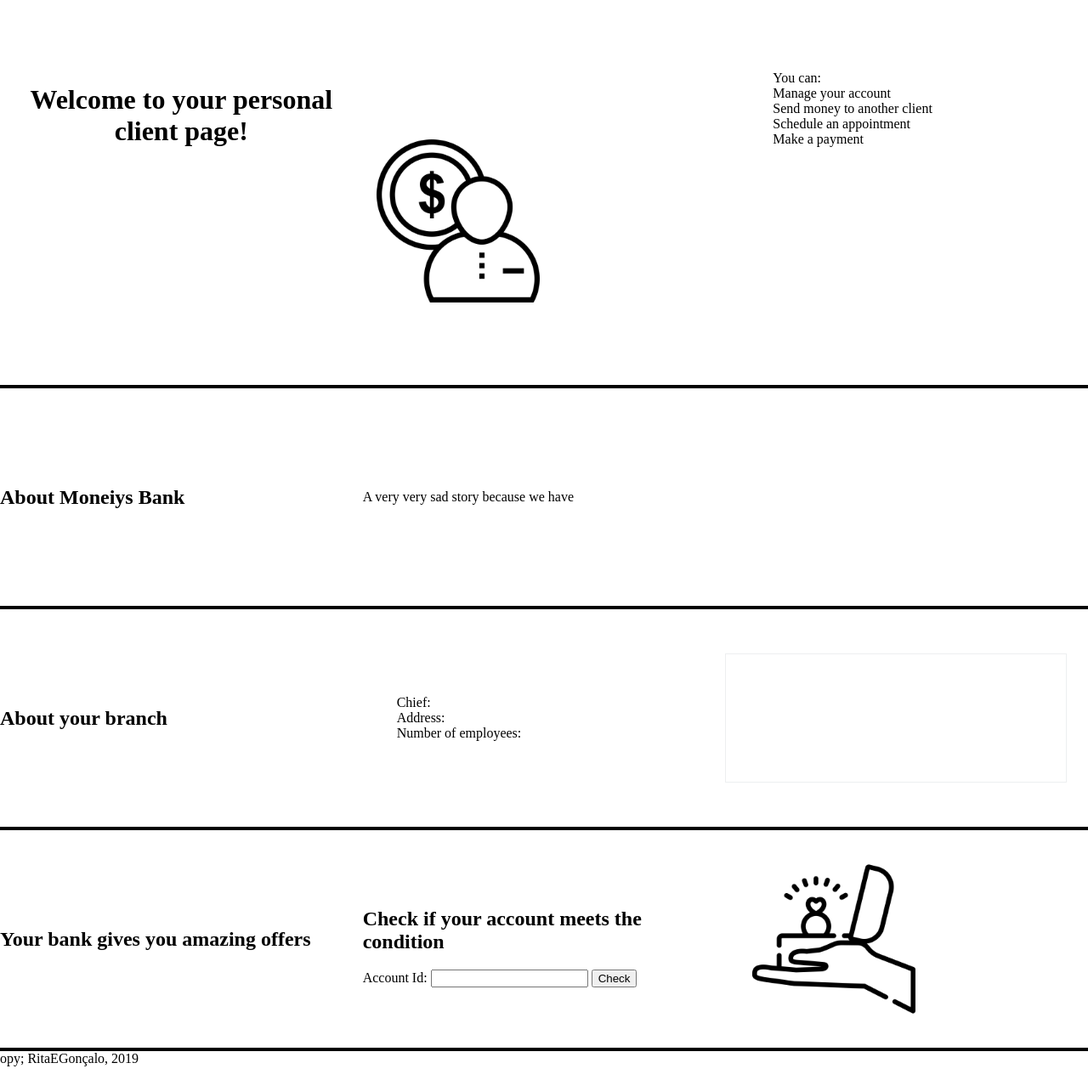
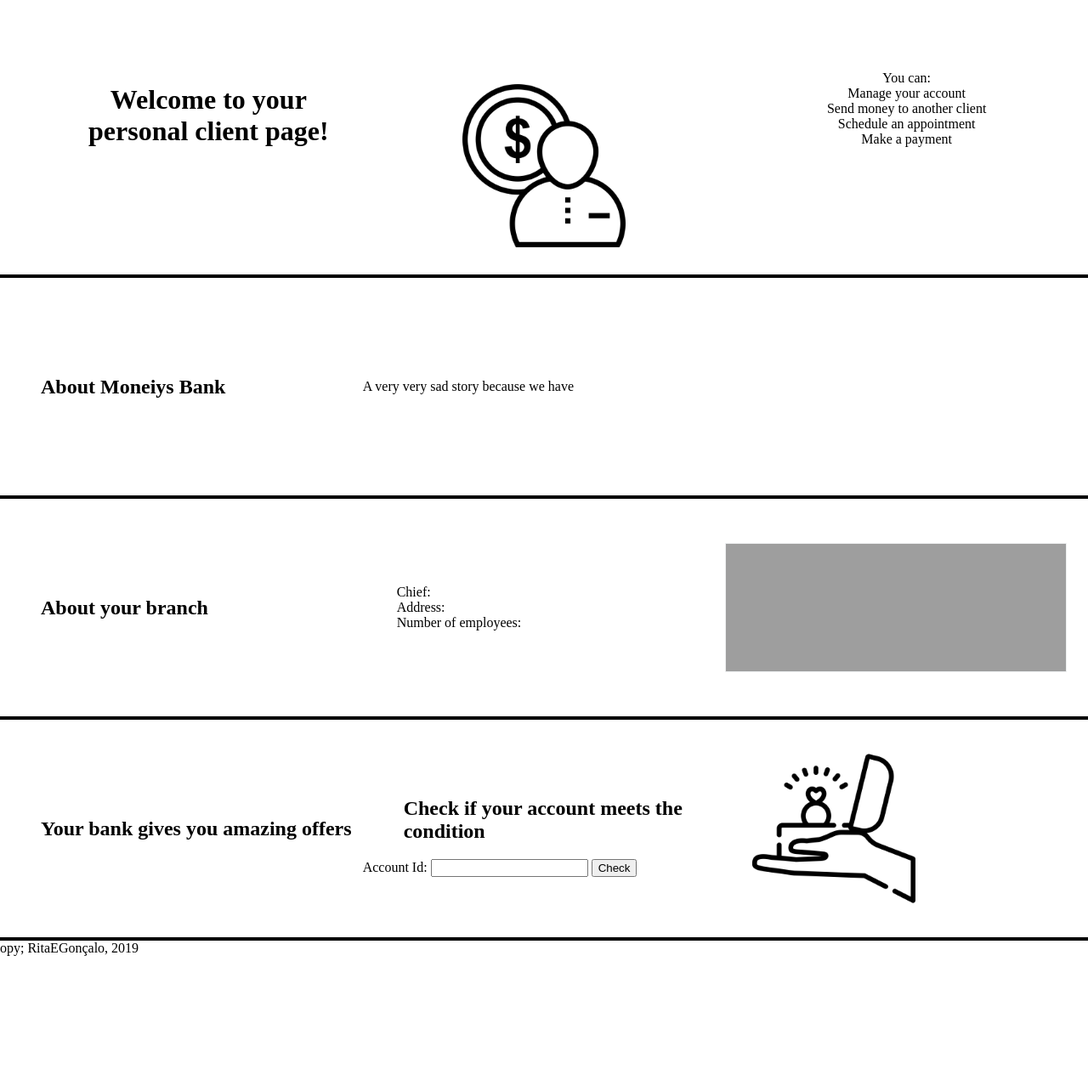
Before and after one commit to RitaMartinho/SIBD, a PHP site: page /Interface/generalview_user.html in a window 1280 px wide. Shown: the part 151-1422 px from the top of the page at 85% size. After the commit the page ends 1276 px from the top, so only its background shows below. Run offline with PHP 8.4, Linux system fonts and the light colour scheme; grey boxes are pictures that could not be loaded.

Commit message:
now view user and admin are prettier

```diff
--- a/css/UserViewLayout.css
+++ b/css/UserViewLayout.css
@@ -1,7 +1,7 @@
 body section#content {
     margin-top: 12em;
     display: grid;
-    grid-template-rows: 0.1fr 1.5fr 1fr 1fr 1fr;
+    grid-template-rows: 0.1fr 1.0fr 1fr 1fr 1fr;
     grid-template-areas:"Message"
                         "Welcome"
                         "About"
@@ -16,6 +16,7 @@
     grid-template-columns: 1fr 1fr 1fr;
     grid-template-areas: "WelcomeText WelcomePic WelcomeList";
     justify-content: center;
+    justify-items: center;
 }
 
 body section#welcome h2{
@@ -25,10 +26,12 @@
 
 body section#welcome img{
     margin : 1em;
+    padding: 0.5em;
     grid-area: WelcomePic;
 }
 body section#welcome ul{
     margin : 1em;
+    padding-left: 0em;
     grid-area: WelcomeList;
 }
 
--- a/css/UserViewStyle.css
+++ b/css/UserViewStyle.css
@@ -2,13 +2,22 @@
     margin: 0 auto;
     background-color: white;
 }
+body h2{
 
+    padding-left: 2em;
+}
+body p{
+    text-align: justify;
+    text-justify: inter-word;
+}
 body section#offers img{
 
     margin: 2em;
     width: 12em;
 }
-
+body section#welcome li{
+    text-align: center;
+}
 body section#welcome h2{
 
     font-size: 2em;
```
Also changed, not shown: css/AdminViewLayout.css (+6 -3 lines), css/AdminViewStyle.css (+6 -6 lines), 1 other file.
